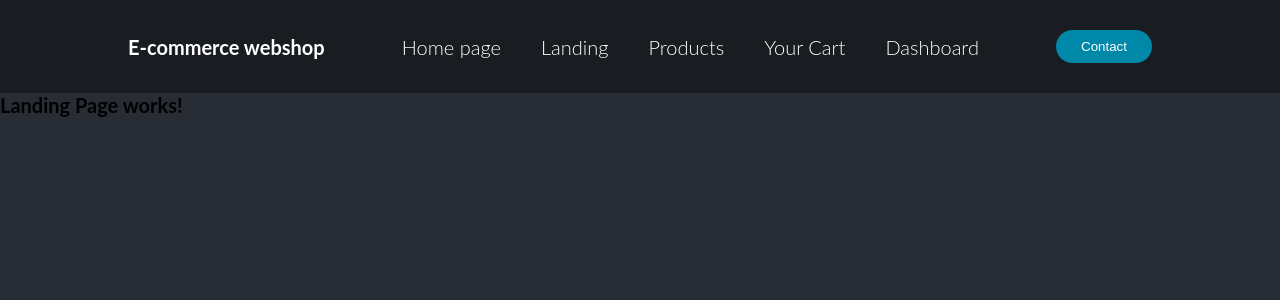
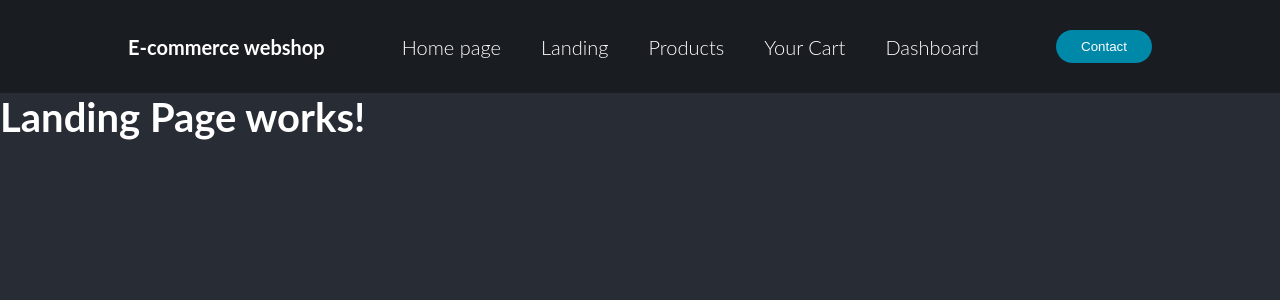
Before and after one commit to patrykmysiorski/e-commerce-webshop, a React (Create React App) app: page /landing in a window 1280 px wide. Shown: the top 300 px of the page. Built offline with nearby package versions, Linux system fonts and the light colour scheme.

Commit message:
add white font

```diff
--- a/src/components/LandingPage.tsx
+++ b/src/components/LandingPage.tsx
@@ -1,6 +1,9 @@
 import React from 'react'
+import '../css/standardFont.css'
 
 const LandingPage: React.FC = () =>
-    <h4>Landing Page works!</h4>
+    <div className={"font-white"}>
+        <h1>Landing Page works!</h1>
+    </div>
 
 export default LandingPage;
--- a/src/components/NotFound.tsx
+++ b/src/components/NotFound.tsx
@@ -1,6 +1,9 @@
 import React from 'react'
+import '../css/standardFont.css'
 
 const NotFound: React.FC = () =>
-    <h1>Page not found like trophies in Tottenham Hotspur museum :)!</h1>
+    <div className={"font-white"}>
+        <h1>Page not found like trophies in Tottenham Hotspur museum :)!</h1>
+    </div>
 
 export default NotFound;
```
